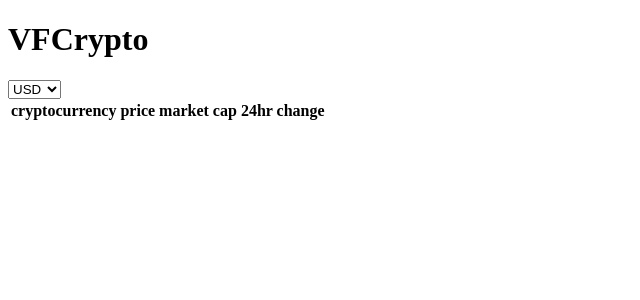
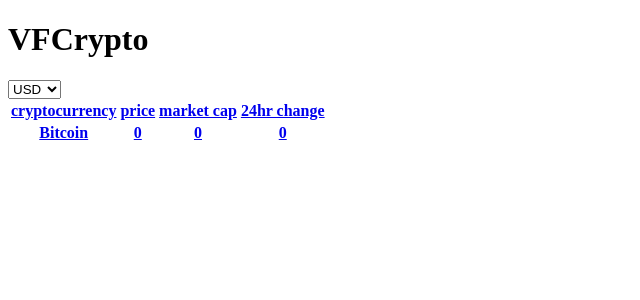
Before and after one commit to JackStandbridge/crypto-tracker, a React (Create React App) app: page / in a window 1280 px wide. Shown: the top 300 px of the page, without its empty margins (0-640 px from the left). Built offline with nearby package versions, Linux system fonts and the light colour scheme.

Commit message:
add routing and links

```diff
--- a/src/App.js
+++ b/src/App.js
@@ -1,7 +1,25 @@
 import React from 'react';
+import {
+	BrowserRouter as Router,
+	Switch,
+	Route,
+} from 'react-router-dom';
 
 import ListPage from './components/ListPage';
+import SinglePage from './components/SinglePage';
 
-const App = () => <ListPage />;
+const App = () => (
+	<Router>
+		<Switch>
+			<Route exact path='/'>
+				<ListPage />
+			</Route>
+
+			<Route exact path='/:id' render={ ({ match }) => (
+				<SinglePage id={ match.params.id } />
+			) } />
+		</Switch>
+	</Router>
+);
 
 export default App;
--- a/src/components/BackButton.js
+++ b/src/components/BackButton.js
@@ -1,11 +1,13 @@
 import React from 'react';
+import { Link } from 'react-router-dom';
+
 import { ReactComponent as BackIcon } from '../assets/back.svg'
 
 const BackButton = () => {
 	return (
-		<a href='/' aria-label='Home'>
+		<Link to='/' aria-label='Home'>
 			<BackIcon />
-		</a>
+		</Link>
 	);
 };
 
--- a/src/components/SinglePage.js
+++ b/src/components/SinglePage.js
@@ -75,3 +75,14 @@ const SinglePage = ({
 };
 
 export default SinglePage;
+
+SinglePage.defaultProps = {
+	name: 'Bitcoin',
+	abbrev: 'btc',
+	price: 0,
+	marketCap: 0,
+	volume24hr: 0,
+	circulatingSupply: 0,
+	rank: 0,
+	userCurrency: '$',
+}
--- a/src/components/Table/TableBody.js
+++ b/src/components/Table/TableBody.js
@@ -5,16 +5,27 @@ import TableCell from './TableCell';
 const TableBody = ({ rows }) => {
 	return (
 		<tbody>
-			{ rows.map(row => (
+			{ rows.map(row => {
+
+				const cells = [
+					row.name,
+					row.price,
+					row.marketCap,
+					row.change24hr
+				];
+
+				return (
 					<tr>
-					{ row.map(cell => (
+						{ cells.map(cell => (
 							<TableCell
 								value={ cell }
 								element='th'
+								link={ row.abbrev }
 							/>
-					))}
+						)) }
 					</tr>
-			)) }
+				);
+			}) }
 		</tbody>
 	);
 };
@@ -22,5 +33,16 @@ const TableBody = ({ rows }) => {
 export default TableBody;
 
 TableBody.defaultProps = {
-	rows: []
+	rows: [
+		{
+			name: 'Bitcoin',
+			abbrev: 'btc',
+			price: 0,
+			change24hr: 0,
+			marketCap: 0,
+			circulatingSupply: 0,
+			rank: 0,
+			userCurrency: '$',
+		}
+	]
 };
--- a/src/components/Table/TableCell.js
+++ b/src/components/Table/TableCell.js
@@ -1,15 +1,17 @@
 import React from 'react';
+import { Link } from 'react-router-dom';
 
-const TableCell = ({ value, element, className }) => {
+const TableCell = ({ value, element, className, link }) => {
 	return element === 'th' ?
-		<th className={ className }>{ value }</th>
+		<th className={ className }><Link to={ link }>{ value }</Link></th>
 		:
-		<td className={ className }>{ value }</td>
+		<td className={ className }><Link to={ link }>{ value }</Link></td>
 };
 
 export default TableCell;
 
 TableCell.defaultProps = {
 	element: 'td',
-	className: ''
+	className: '',
+	link: ''
 };
```
Lines whose indentation alone changed are shown as unchanged.
